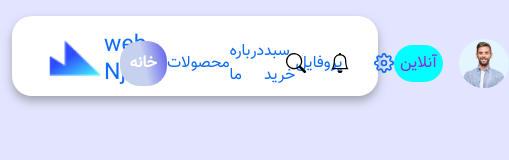
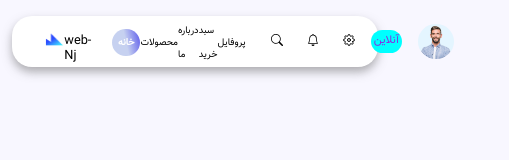
Before and after one commit to ho333innj/css, a plain HTML site: page index.html in a window 390 px wide. Shown: the whole page, 509 px wide, since content can reach past the window. Drawn offline with Linux system fonts and the light colour scheme.

Commit message:
responsive shod ta size bozorg tr az mobile

```diff
--- a/css/style.css
+++ b/css/style.css
@@ -13,7 +13,7 @@
 }
 body{
     font-family: vazir;
-    background-color: rgb(227, 229, 255);
+    background-color: hwb(248 97% 0%);
 }
 img{
     width: 100%;
@@ -23,6 +23,7 @@ ul{
 }
 a{
     text-decoration: none;
+    color: black;
 }
 .container{
     max-width: 1300px;
@@ -30,12 +31,12 @@ a{
 }
 .section-nav{
     display: grid;
-    grid-template-columns: 20% 50% 20%;
+    grid-template-columns: 15% 50% 25%;
     align-items: center;
     justify-content: space-between;
     width: 100%;
     background-color: #fff;
-    height: 80px;
+    /* height: 80px; */
     margin-top: 1rem;
     border-radius: 20px;
     box-shadow: 0 5px 10px 0 rgba(99,99,99,0.5);
@@ -65,6 +66,7 @@ a{
 
 .right-nav{
       justify-content: space-between;
+      gap: 1rem;
 }
 .group-icon{
     display: flex;
@@ -95,6 +97,73 @@ a{
     background-image: linear-gradient(77deg , #c6d1f0 50%, #5c5aeb);
     color: white;
     padding: 10px;
-    border-radius: 20px;
+    border-radius: 15px;
     font-weight: bold;
+    -webkit-border-radius: 15px;
+    -moz-border-radius: 15px;
+    -ms-border-radius: 15px;
+    -o-border-radius: 15px;
 }
+
+@media screen and (max-width:1050px) {
+    .section-nav{
+        grid-template-columns: 15% 45% 25%;
+        padding: 0.5rem 2rem;
+    }
+    .box-img-logo {
+        min-width: 60px;
+    }
+    .section-nav a h3{
+        font-size: 1.0rem;
+    }
+    .center-nav ul li a{
+        font-size: 0.7rem;
+    }
+    .active{
+        padding: 7px;
+    }
+    .group-icon a svg{
+        width: 15px;
+    }
+
+
+    .user-status{
+        font-size: 13px;
+        padding: 0.4rem;
+    }
+    .user-image {
+        width: 43px;
+        height: 42px;
+    }
+}
+@media screen and (max-width:830px) {
+    .section-nav{
+        grid-template-columns: 15% 45% 25%;
+        padding: 0.5rem 2rem;
+    }
+    .section-nav a h3 {
+        font-size: 0.8rem;
+        height: .5rem;
+    }
+    .box-img-logo {
+        width: 25px;
+        min-width: 10px;
+    }
+    .center-nav ul li a{
+        font-size: 0.6rem;
+    }
+    .active{
+        padding: 6px;
+    }
+    .group-icon a svg{
+        width: 12px;
+    }
+    .user-image {
+        width: 36px;
+        height: 35px;
+    }
+    .user-status {
+        font-size: 11px;
+        padding: 0.2rem;
+    }
+}
```
